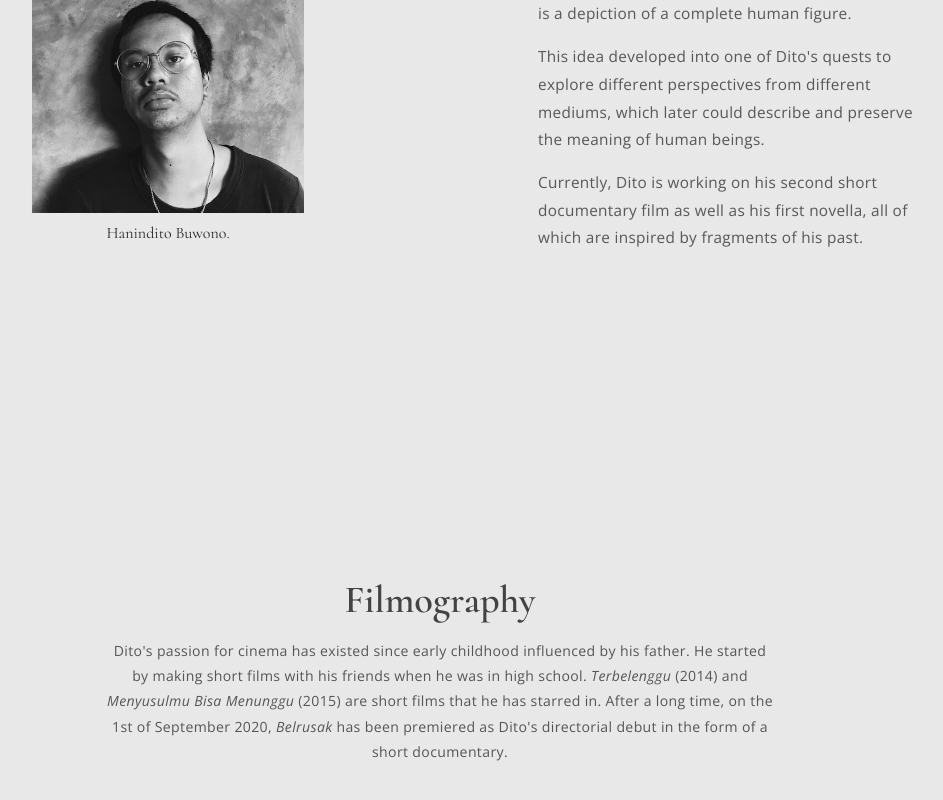
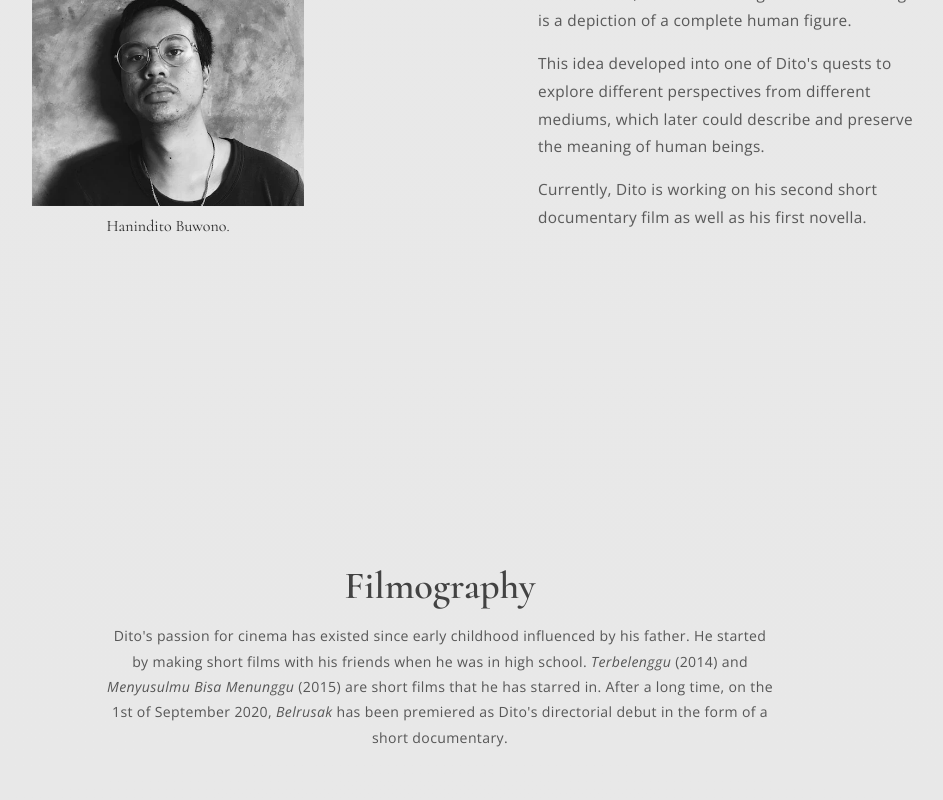
Before and after one commit to andikawilliam/ditobuwono, a Vue app: page / in a window 1280 px wide. Shown: the part 815-1615 px from the top of the page, without its empty margins (200-1143 px from the left). Built offline with nearby package versions, Linux system fonts and the light colour scheme.

Commit message:
Update AboutText.ts

```diff
--- a/src/content/AboutText.ts
+++ b/src/content/AboutText.ts
@@ -26,7 +26,7 @@ export default Vue.extend({
         `,
         `
           Currently, Dito is working on his second short documentary film as well
-          as his first novella, all of which are inspired by fragments of his past.
+          as his first novella.</span>
         `
       ]
     };
```
